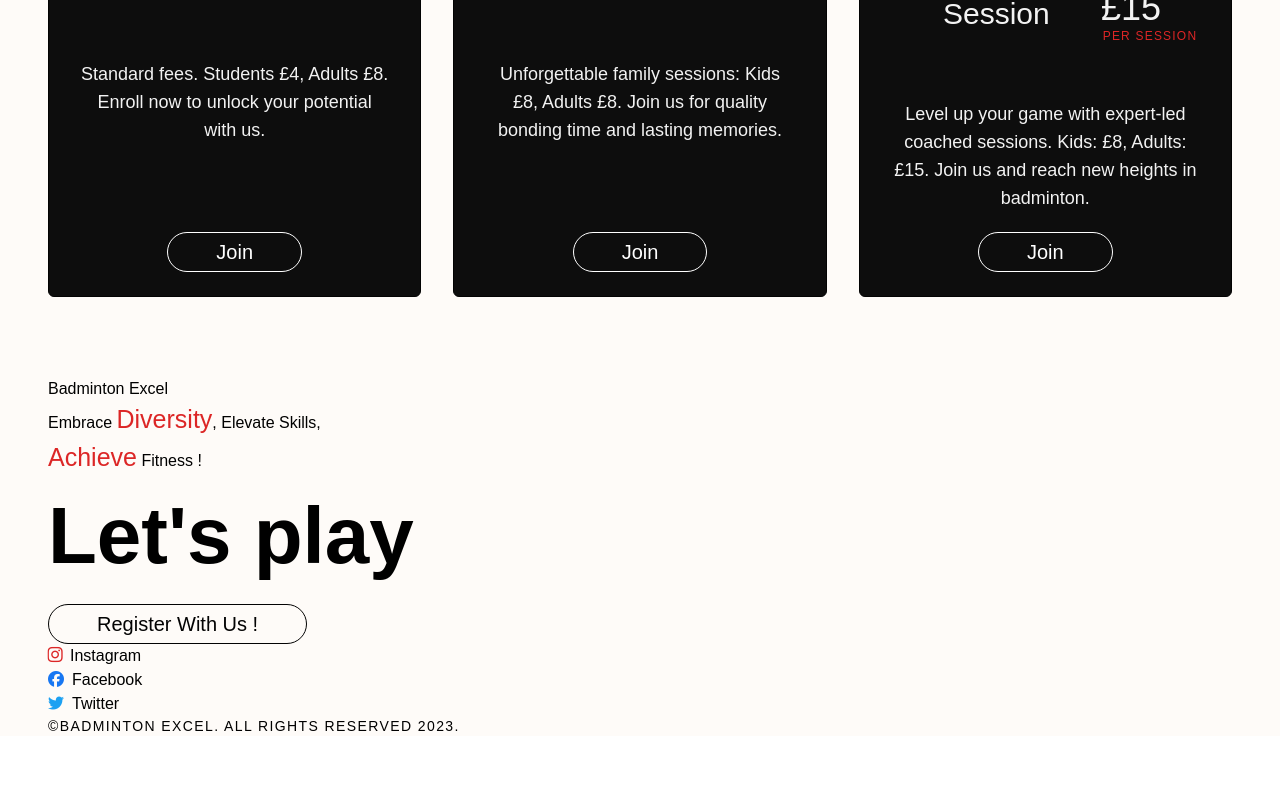
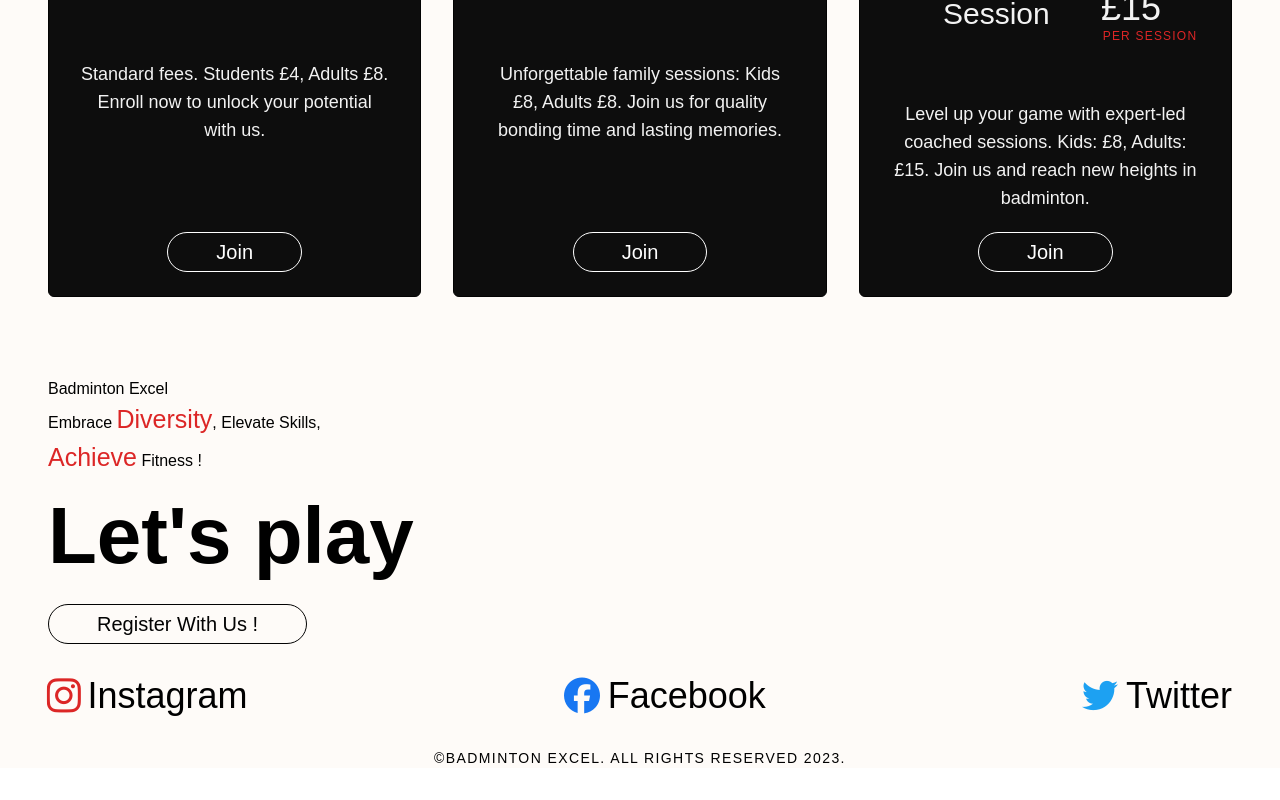
Before and after one commit to fola4/excel, a React (Vite) app: page /membership in a window 1280 px wide. Shown: the part 1109-1909 px from the top of the page. Before the commit the page ends 1845 px from the top, so only its background shows below. Built offline with nearby package versions, Linux system fonts and the light colour scheme; a web font is replaced by a local one.

Commit message:
add and update social icon component

```diff
--- a/src/components/Footer.jsx
+++ b/src/components/Footer.jsx
@@ -1,6 +1,7 @@
 import React from "react";
-import { cardPlans } from "../constants";
+import { cardPlans, socialIcons } from "../constants";
 import CardPlan from "./CardPlan";
+import SocialIcon from "./SocialIcon";
 
 function Footer() {
   return (
@@ -53,40 +54,22 @@ function Footer() {
         </div>
       </div>
 
-      <div className="social">
-        <ul>
-          <li>
-            <a href="#" className="social-icon">
-              <i
-                className="fa-brands fa-instagram fa-beat mr-2"
-                style={{ color: "rgb(220 38 38)" }}
-              ></i>
-              Instagram
-            </a>
-          </li>
-          <li>
-            <a href="#" className="social-icon">
-              <i
-                className="fa-brands fa-facebook fa-shake mr-2"
-                style={{ color: "#1877F2" }}
-              ></i>
-              Facebook
-            </a>
-          </li>
-          <li>
-            <a href="#" className="social-icon">
-              <i
-                className="fa-brands fa-twitter fa-bounce mr-2"
-                style={{ color: "#1DA1F2" }}
-              ></i>
-              Twitter
-            </a>
-          </li>
+      <div>
+        <ul className="my-8 flex justify-between">
+          {socialIcons.map((icon) => (
+            <SocialIcon
+              animation={icon.animation}
+              color={icon.color}
+              name={icon.name}
+              key={icon.name}
+            />
+          ))}
         </ul>
-        <p className="copyright text-sm uppercase tracking-widest">
-          &copy;Badminton Excel. All Rights Reserved 2023.{" "}
-        </p>
       </div>
+
+      <p className="my-8 text-center text-sm uppercase tracking-widest">
+        &copy;Badminton Excel. All Rights Reserved 2023.
+      </p>
     </footer>
   );
 }
--- /dev/null
+++ b/src/components/SocialIcon.jsx
@@ -0,0 +1,18 @@
+import React from "react";
+
+function SocialIcon({ color, name, animation }) {
+  return (
+    <li>
+      <a href="#" className="flex items-center text-4xl">
+        <i
+          className={`fa-brands fa-${name.toLowerCase()} lg:mr-2 ${animation}`}
+          style={{ color: `${color}` }}
+        ></i>
+
+        <p className="hidden lg:block">{name}</p>
+      </a>
+    </li>
+  );
+}
+
+export default SocialIcon;
--- a/src/constants/index.js
+++ b/src/constants/index.js
@@ -1,64 +1,88 @@
-import { kidsPlaying, threeCourts, craig } from '../assets/images'
+import { kidsPlaying, threeCourts, craig } from "../assets/images";
 
 export const cardPlans = [
   {
     name: "Standard",
-    price: '£4/£8',
-    description: "Standard fees. Students £4, Adults £8. Enroll now to unlock your potential with us."
+    price: "£4/£8",
+    description:
+      "Standard fees. Students £4, Adults £8. Enroll now to unlock your potential with us.",
   },
   {
     name: "Family Session",
-    price: '£8',
-    description: "Unforgettable family sessions: Kids £8, Adults £8. Join us for quality bonding time and lasting memories."
+    price: "£8",
+    description:
+      "Unforgettable family sessions: Kids £8, Adults £8. Join us for quality bonding time and lasting memories.",
   },
   {
     name: "Coached Session",
     price: "£8/£15",
-    description: "Level up your game with expert-led coached sessions. Kids: £8, Adults: £15. Join us and reach new heights in badminton."
-  }
+    description:
+      "Level up your game with expert-led coached sessions. Kids: £8, Adults: £15. Join us and reach new heights in badminton.",
+  },
 ];
 
 export const aboutDescs = [
   {
     image: threeCourts,
     id: 1,
-    description: 'Founded by a group of passionate badminton enthusiasts, Badminton Excel originated in the borough of Barnet, North London. As a diverse and friendly community, we believe in creating an inclusive environment where everyone, regardless of their abilities, is warmly welcomed. With a range of players spanning from novices to intermediates and advanced athletes, our mission is to provide comprehensive coaching and guidance to all.'
+    description:
+      "Founded by a group of passionate badminton enthusiasts, Badminton Excel originated in the borough of Barnet, North London. As a diverse and friendly community, we believe in creating an inclusive environment where everyone, regardless of their abilities, is warmly welcomed. With a range of players spanning from novices to intermediates and advanced athletes, our mission is to provide comprehensive coaching and guidance to all.",
   },
   {
     image: kidsPlaying,
     id: 2,
-    description: "Moreover, we understand the importance of quality family time. That's why we proudly offer coached family sessions over the weekends, where both parents and children are invited to participate and bond over the sport under the expert guidance of our coaches."
+    description:
+      "Moreover, we understand the importance of quality family time. That's why we proudly offer coached family sessions over the weekends, where both parents and children are invited to participate and bond over the sport under the expert guidance of our coaches.",
   },
   {
     image: kidsPlaying,
     id: 3,
-    description: "At Badminton Excel, we are not just a badminton club; we are a supportive community dedicated to fostering growth, wellness, and a love for the sport. Come and be a part of our story as we strive to excel together in the realm of badminton and beyond."
-  }
+    description:
+      "At Badminton Excel, we are not just a badminton club; we are a supportive community dedicated to fostering growth, wellness, and a love for the sport. Come and be a part of our story as we strive to excel together in the realm of badminton and beyond.",
+  },
 ];
 
 export const teamMembers = [
   {
     name: "Craig McKay",
-    image: craig
+    image: craig,
   },
   {
     name: "Craig McKay",
-    image: craig
+    image: craig,
   },
   {
     name: "Craig McKay",
-    image: craig
+    image: craig,
   },
   {
     name: "Craig McKay",
-    image: craig
+    image: craig,
   },
   {
     name: "Craig McKay",
-    image: craig
+    image: craig,
   },
   {
     name: "Craig McKay",
-    image: craig
+    image: craig,
   },
 ];
+
+export const socialIcons = [
+  {
+    name: "Instagram",
+    color: "rgb(220 38 38)",
+    animation: "fa-beat",
+  },
+  {
+    name: "Facebook",
+    color: "#1877f2",
+    animation: "fa-shake",
+  },
+  {
+    name: "Twitter",
+    color: "#1da1f2",
+    animation: "fa-bounce",
+  },
+];
--- a/src/pages/Membership.jsx
+++ b/src/pages/Membership.jsx
@@ -7,7 +7,7 @@ function Membership() {
         <div className=" order absolute left-0 top-0 h-full w-full bg-black opacity-75"></div>
 
         {/* <!-- content --> */}
-        <div className="relative z-20 grid grid-cols-1 gap-x-5 px-8 lg:grid-cols-2">
+        <div className="relative z-20 grid grid-cols-1 gap-x-5 px-8 pb-3 lg:grid-cols-2">
           <div className="order-2 flex flex-col self-center text-center text-white md:block lg:text-left">
             <h2 id="getInTouch" className="mb-0 pt-2 text-7xl">
               Get In Touch
```
